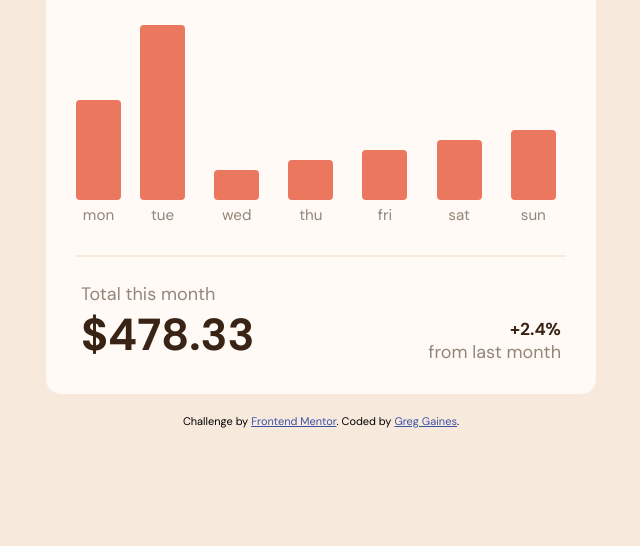
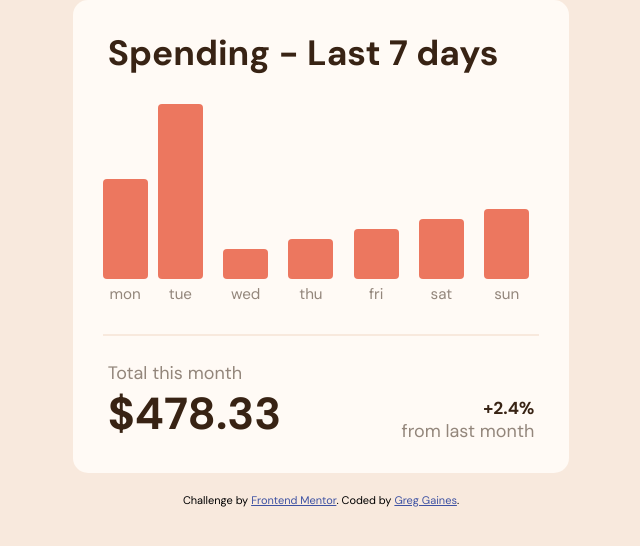
Before and after one commit to gkgaines14/Expenses-chart-component---FM-Challenge, a plain HTML site: page index.html in a window 1280 px wide. Shown: the part 222-768 px from the top of the page, without its empty margins (319-959 px from the left). Drawn offline with Linux system fonts and the light colour scheme.

Commit message:
Final_final_vertical alignment corrected

```diff
--- a/index.html
+++ b/index.html
@@ -16,7 +16,6 @@
 </head>
 <body>
 
-<!-- <div class="test"></div> -->
   <div class="container">
     <div class="top">
       <div class="balance">
@@ -88,13 +87,14 @@
       </div>
 
     </div>
+    <div class="attribution">
+      Challenge by <a href="https://www.frontendmentor.io?ref=challenge" target="_blank">Frontend Mentor</a>.
+      Coded by <a href="https://github.com/gkgaines14" target="#">Greg Gaines</a>.
+    </div>
   </div>
 
 
-  <div class="attribution">
-    Challenge by <a href="https://www.frontendmentor.io?ref=challenge" target="_blank">Frontend Mentor</a>.
-    Coded by <a href="https://github.com/gkgaines14" target="#">Greg Gaines</a>.
-  </div>
+
   <script type='module' src="app.js"></script>
 </body>
 </html>
--- a/styles.css
+++ b/styles.css
@@ -19,15 +19,25 @@ body {
     font-size: 18px;
     background-color: var(--cream);
     font-family: 'DM Sans', sans-serif;
+    height: 100vh;
+    overflow: hidden;
     display: flex;
     align-items: center;
-    flex-direction: column;
+    justify-content: center;
+
+
 
 }
 
-.container{
-    width: 550px;
-}
+/* /* section{
+    display: flex;
+    align-items: center;
+
+} */
+
+/* .container{ */
+    /* width: 550px; */
+/* } */
 
 .top {
     background-color: var(--soft-red);
```
